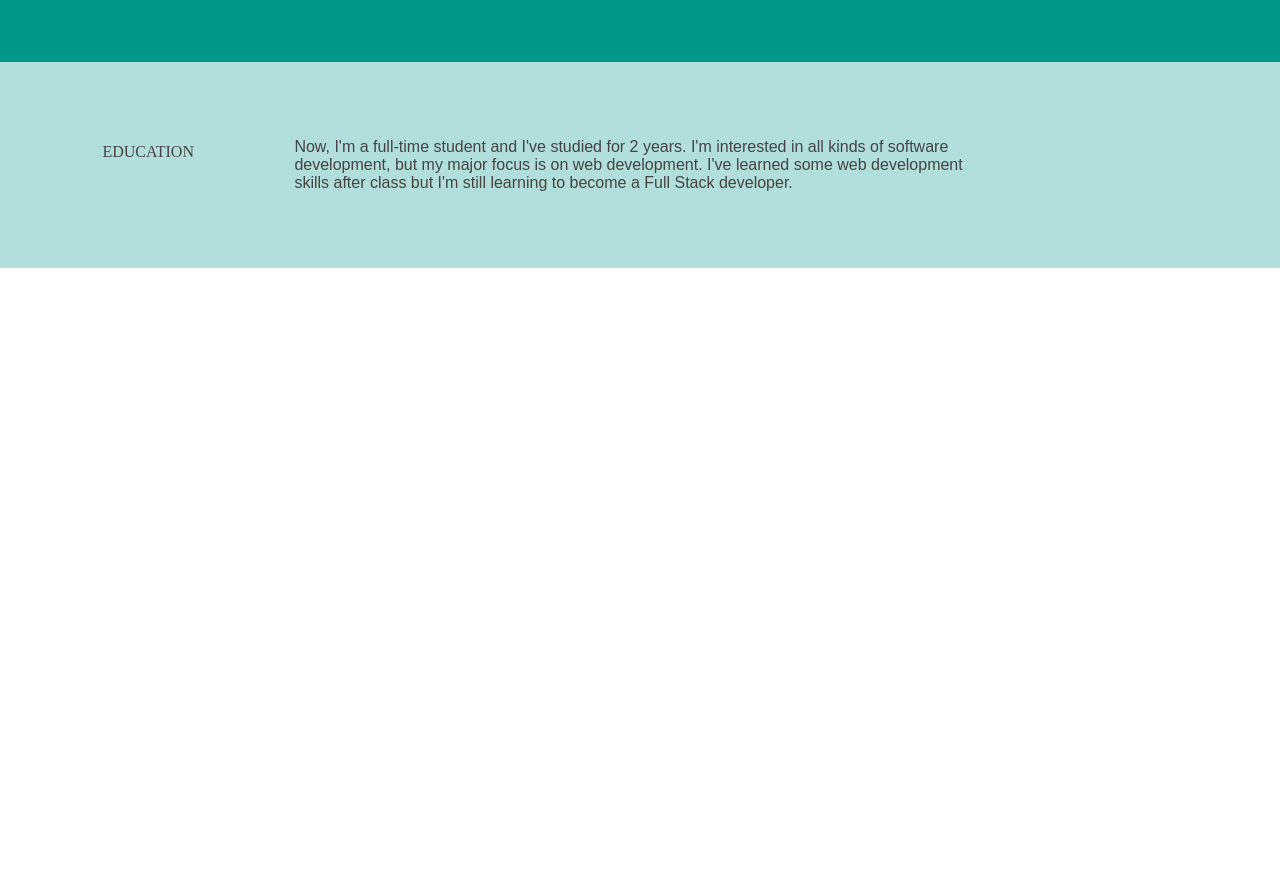
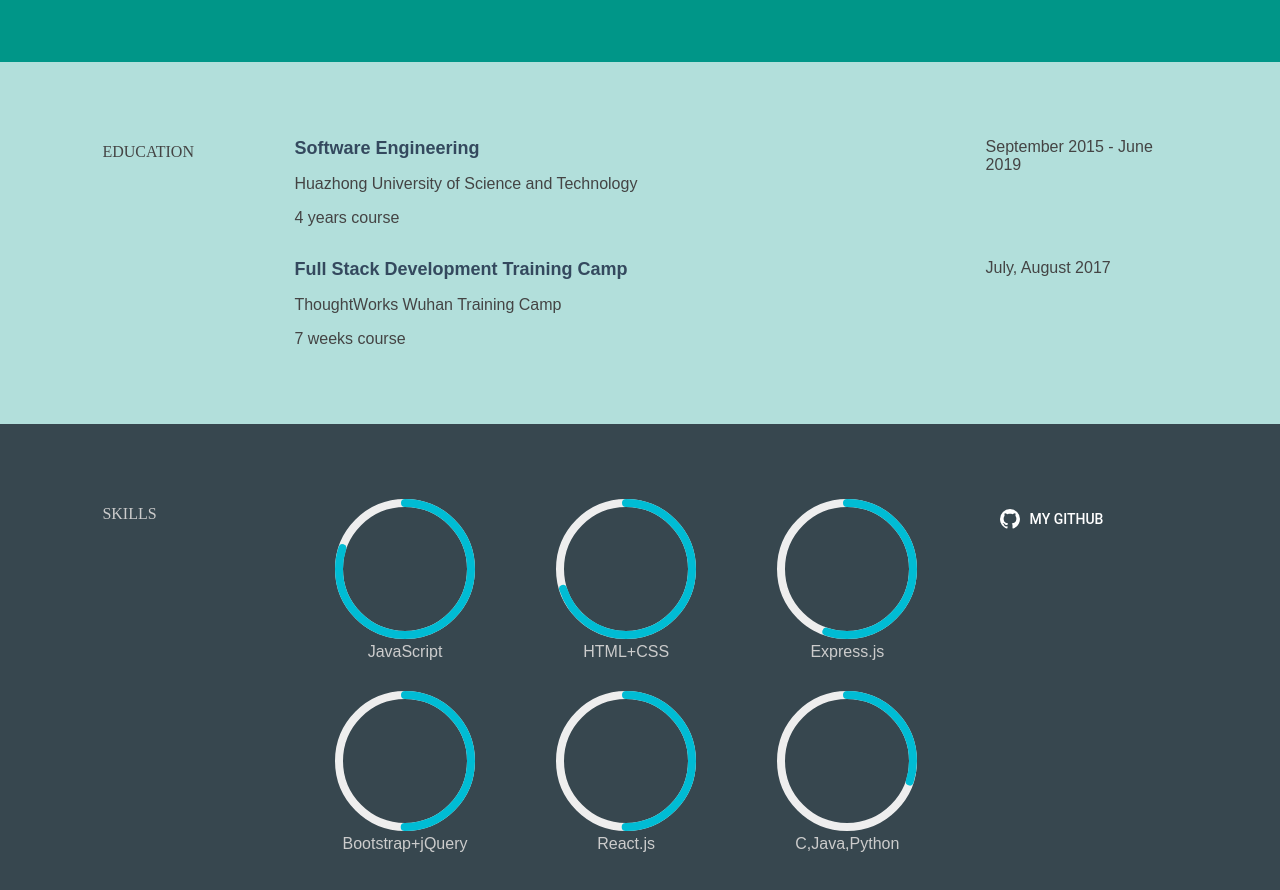
Before and after one commit to Lovegoodstudy/myresume-react, a React (Create React App) app: page / in a window 1280 px wide. Shown: the part 640-1530 px from the top of the page. Before the commit the page ends 908 px from the top, so only its background shows below. Built offline with nearby package versions, Linux system fonts and the light colour scheme.

Commit message:
skill circle complete

```diff
--- a/src/App.js
+++ b/src/App.js
@@ -3,12 +3,13 @@
 
 import MuiThemeProvider from 'material-ui/styles/MuiThemeProvider';
 import getMuiTheme from 'material-ui/styles/getMuiTheme';
-import {teal100, teal500, teal900, tealA200, tealA700} from 'material-ui/styles/colors'
+import {teal100, teal500, blueGrey800, tealA200, tealA700} from 'material-ui/styles/colors'
 
 import NavBar from './NavBar'
 import Header from './Header'
 import About from './About'
 import Education from './Education'
+import Skills from './Skills'
 
 const muiTheme = getMuiTheme({
     appBar: {
@@ -20,7 +21,9 @@
         aboutBackgroundColor : teal500,
         aboutTextColor : '#ffffff',
         educationBackgroundColor : teal100,
-        educationTextColor : '#444444'
+        educationTextColor : '#444444',
+        skillsBackgroundColor : blueGrey800,
+        skillsTextColor : '#cccccc',
     }
 });
 
@@ -33,6 +36,7 @@
                     <Header/>
                     <About/>
                     <Education/>
+                    <Skills/>
                 </div>
             </MuiThemeProvider>
         );
--- a/src/Education.js
+++ b/src/Education.js
@@ -17,7 +17,22 @@
                     <h4>EDUCATION</h4>
                 </div>
                 <div className="Context">
-                    <p>Now, I'm a full-time student and I've studied for 2 years. I'm interested in all kinds of software development, but my major focus is on web development. I've learned some web development skills after class but I'm still learning to become a Full Stack developer. </p>
+                    <p><t>Software Engineering</t></p>
+                    <p>Huazhong University of Science and Technology</p>
+                    <p>4 years course</p>
+                </div>
+                <div className="More">
+                    <p>September 2015 - June 2019</p>
+                </div>
+                <div className="Header">
+                </div>
+                <div className="Context">
+                    <p><t>Full Stack Development Training Camp</t></p>
+                    <p>ThoughtWorks Wuhan Training Camp</p>
+                    <p>7 weeks course</p>
+                </div>
+                <div className="More">
+                    <p>July, August 2017</p>
                 </div>
             </div>
         )
--- a/src/NavBar.js
+++ b/src/NavBar.js
@@ -17,22 +17,22 @@
         return (
             <AppBar showMenuIconButton={false} style={{position : 'fixed'}}>
                 <div className="iconsBar" style={styles.iconsBar}>
-                    <IconButton tooltip="Introduction">
+                    <IconButton tooltip="About" href="#About">
                         <SvgIcon>
                             <path fill="#ffffff" d="M12,4A4,4 0 0,1 16,8A4,4 0 0,1 12,12A4,4 0 0,1 8,8A4,4 0 0,1 12,4M12,14C16.42,14 20,15.79 20,18V20H4V18C4,15.79 7.58,14 12,14Z" />
                         </SvgIcon>
                     </IconButton>
-                    <IconButton tooltip="Education">
+                    <IconButton tooltip="Education" href="#Education">
                         <SvgIcon>
                             <path fill="#ffffff" d="M19,2L14,6.5V17.5L19,13V2M6.5,5C4.55,5 2.45,5.4 1,6.5V21.16C1,21.41 1.25,21.66 1.5,21.66C1.6,21.66 1.65,21.59 1.75,21.59C3.1,20.94 5.05,20.5 6.5,20.5C8.45,20.5 10.55,20.9 12,22C13.35,21.15 15.8,20.5 17.5,20.5C19.15,20.5 20.85,20.81 22.25,21.56C22.35,21.61 22.4,21.59 22.5,21.59C22.75,21.59 23,21.34 23,21.09V6.5C22.4,6.05 21.75,5.75 21,5.5V7.5L21,13V19C19.9,18.65 18.7,18.5 17.5,18.5C15.8,18.5 13.35,19.15 12,20V13L12,8.5V6.5C10.55,5.4 8.45,5 6.5,5V5Z" />
                         </SvgIcon>
                     </IconButton>
-                    <IconButton tooltip="Experience">
+                    <IconButton tooltip="Skills & Experience" href="#Skills">
                         <SvgIcon>
                             <path fill="#ffffff" d="M14,6H10V4H14M20,6H16V4L14,2H10L8,4V6H4C2.89,6 2,6.89 2,8V19A2,2 0 0,0 4,21H20A2,2 0 0,0 22,19V8C22,6.89 21.1,6 20,6Z" />
                         </SvgIcon>
                     </IconButton>
-                    <IconButton tooltip="Contact With Me">
+                    <IconButton tooltip="Contact With Me" href="#">
                         <SvgIcon>
                             <path fill="#ffffff" d="M20,8L12,13L4,8V6L12,11L20,6M20,4H4C2.89,4 2,4.89 2,6V18A2,2 0 0,0 4,20H20A2,2 0 0,0 22,18V6C22,4.89 21.1,4 20,4Z" />
                         </SvgIcon>
--- /dev/null
+++ b/src/SkillCircle.js
@@ -0,0 +1,32 @@
+import React,{Component} from 'react';
+import muiThemeable from 'material-ui/styles/muiThemeable';
+import CircularProgress from 'material-ui/CircularProgress';
+
+class SkillCircle extends Component {
+    render() {
+        return(
+            <div className="Skill">
+                <div>
+                    <CircularProgress
+                        color={'#eeeeee'}
+                        mode="determinate"
+                        value={100}
+                        size={140}
+                        thickness={8}
+                        style={{transform: 'rotate(-90deg)',position:'absolute'}}
+                    />
+                    <CircularProgress
+                        mode="determinate"
+                        value={this.props.value}
+                        size={140}
+                        thickness={8}
+                        style={{transform: 'rotate(-90deg)'}}
+                    />
+                </div>
+                {this.props.label}
+            </div>
+        )
+    }
+}
+
+export default muiThemeable()(SkillCircle)
--- /dev/null
+++ b/src/Skills.js
@@ -0,0 +1,47 @@
+import React,{Component} from 'react';
+import muiThemeable from 'material-ui/styles/muiThemeable';
+import SkillCircle from './SkillCircle'
+import FlatButton from 'material-ui/FlatButton'
+import SvgIcon from 'material-ui/SvgIcon';
+
+class Skills extends Component {
+    render() {
+        let styles = {
+            background : {
+                backgroundColor: this.props.muiTheme.palette.skillsBackgroundColor,
+                paddingTop : '60px',
+                paddingBottom : '60px',
+                color: this.props.muiTheme.palette.skillsTextColor
+            }
+        };
+        return(
+            <div className="Block" style={styles.background} id="Skills">
+                <div className="Header">
+                    <h4>SKILLS</h4>
+                </div>
+                <div className="Context">
+                    <SkillCircle value={80} label="JavaScript"/>
+                    <SkillCircle value={70} label="HTML+CSS"/>
+                    <SkillCircle value={55} label="Express.js"/>
+                    <SkillCircle value={50} label="Bootstrap+jQuery"/>
+                    <SkillCircle value={50} label="React.js"/>
+                    <SkillCircle value={30} label="C,Java,Python"/>
+                </div>
+                <div className="More">
+                    <FlatButton
+                        style={{color: '#ffffff', marginTop : '16px'}}
+                        target="_blank"
+                        label="My Github"
+                        icon={
+                            <SvgIcon>
+                                <path fill="#ffffff" d="M12,2A10,10 0 0,0 2,12C2,16.42 4.87,20.17 8.84,21.5C9.34,21.58 9.5,21.27 9.5,21C9.5,20.77 9.5,20.14 9.5,19.31C6.73,19.91 6.14,17.97 6.14,17.97C5.68,16.81 5.03,16.5 5.03,16.5C4.12,15.88 5.1,15.9 5.1,15.9C6.1,15.97 6.63,16.93 6.63,16.93C7.5,18.45 8.97,18 9.54,17.76C9.63,17.11 9.89,16.67 10.17,16.42C7.95,16.17 5.62,15.31 5.62,11.5C5.62,10.39 6,9.5 6.65,8.79C6.55,8.54 6.2,7.5 6.75,6.15C6.75,6.15 7.59,5.88 9.5,7.17C10.29,6.95 11.15,6.84 12,6.84C12.85,6.84 13.71,6.95 14.5,7.17C16.41,5.88 17.25,6.15 17.25,6.15C17.8,7.5 17.45,8.54 17.35,8.79C18,9.5 18.38,10.39 18.38,11.5C18.38,15.32 16.04,16.16 13.81,16.41C14.17,16.72 14.5,17.33 14.5,18.26C14.5,19.6 14.5,20.68 14.5,21C14.5,21.27 14.66,21.59 15.17,21.5C19.14,20.16 22,16.42 22,12A10,10 0 0,0 12,2Z" />
+                            </SvgIcon>
+                        }
+                    />
+                </div>
+            </div>
+        )
+    }
+}
+
+export default muiThemeable()(Skills)
--- a/src/index.css
+++ b/src/index.css
@@ -2,6 +2,36 @@
     margin: 0;
     padding: 0;
     font-family: sans-serif;
+}
+
+#Education t {
+    color: #34495e;
+    font-weight: bold;
+    font-size: large;
+}
+
+#Skills t {
+    color: #dddddd;
+    font-weight: bold;
+    font-size: large;
+}
+
+@media (min-width: 800px) and (max-width: 1279px) {
+    .Skill {
+        display: inline-block;
+        width: 48%;
+        text-align: center;
+        padding: 15px 0 15px 0;
+    }
+}
+
+@media (min-width: 1280px) {
+    .Skill {
+        display: inline-block;
+        width: 32%;
+        text-align: center;
+        padding: 15px 0 15px 0;
+    }
 }
 
 @media (min-width: 1024px) {
@@ -21,6 +51,11 @@
         vertical-align: top;
         width: 15%;
     }
+    .CircleSkills {
+        display: inline-block;
+        vertical-align: top;
+        width: 69%;
+    }
 }
 
 @media (max-width: 1023px) {
```
